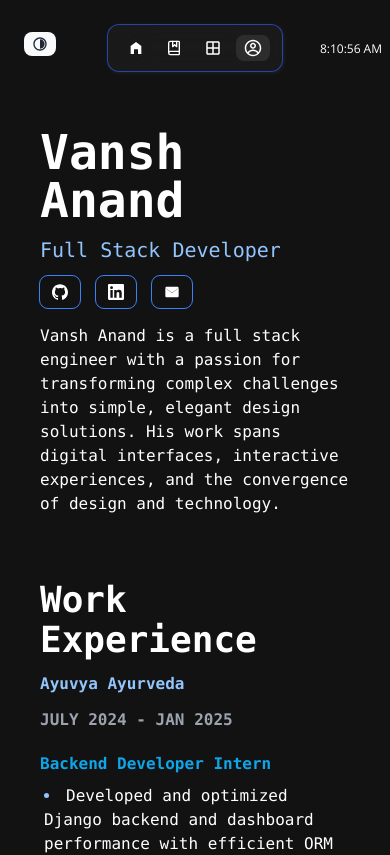
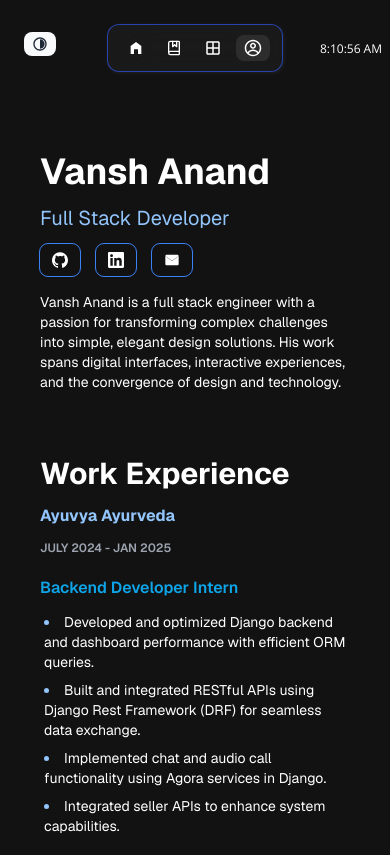
Before and after one commit to vanshanand34/Vansh-Portfolio, a Next.js app: page /about-me in a window 390 px wide. Shown: the top 855 px of the page. Built offline with nearby package versions, Linux system fonts and the light colour scheme.

Commit message:
fix: Fixed unecessary UI changes

```diff
--- a/app/about-me/AboutPage.tsx
+++ b/app/about-me/AboutPage.tsx
@@ -4,6 +4,7 @@ import React from "react";
 import LinkButtons from "../components/LinkButtons";
 import ParentLayout from "../ParentLayout";
 import ExperienceSection from "./components/Experience";
+import { Geist } from "next/font/google";
 
 export default function AboutMePage() {
   return (
@@ -14,6 +15,10 @@ export default function AboutMePage() {
   )
 }
 
+const geist = Geist({
+  variable: "--font-geist",
+  subsets: ["latin"],
+})
 function AboutMe() {
 
   const experiencePointsList = [
@@ -25,10 +30,10 @@ function AboutMe() {
 
   return (
     <>
-      <div className="font-mono tracking-tight dark:tracking-normal px-6 sm:px-16 md:px-42 lg:px-64 py-24 md:py-32">
-        <div className="p-4 py-8 md:py-16" id="intro">
+      <div className={` ${geist.className} sm:font-mono tracking-tight dark:tracking-normal px-6 sm:px-16 md:px-42 lg:px-64 py-24 md:py-32`}>
+        <div className="p-4 py-8 pt-14 md:py-16" id="intro">
 
-          <div className="md:text-7xl text-5xl font-bold text-gray-800 dark:text-white">
+          <div className="md:text-7xl sm:text-5xl text-4xl font-bold text-gray-800 dark:text-white">
             Vansh Anand
           </div>
 
@@ -38,13 +43,14 @@ function AboutMe() {
 
           <LinkButtons height={16} width={16} />
 
-          <div className="md:font-medium  font-mono text-gray-800 dark:text-white md:text-lg xl:text-xl text-base pt-4 sm:pt-2">
+          <div className="md:font-medium sm:font-mono text-gray-800 dark:text-white
+          xl:text-xl md:text-lg sm:text-base text-sm pt-4 sm:pt-2">
             Vansh Anand is a full stack engineer with a passion for transforming complex challenges into simple, elegant design solutions. His work spans digital interfaces, interactive experiences, and the convergence of design and technology.
           </div>
 
         </div>
 
-        <ExperienceSection experiencePoints={experiencePointsList}/>
+        <ExperienceSection experiencePoints={experiencePointsList} />
 
         <div className="px-4 py-8" id="education">
           <div className="font-bold md:text-6xl text-4xl dark:text-inherit text-gray-800">
--- a/app/about-me/components/Experience.tsx
+++ b/app/about-me/components/Experience.tsx
@@ -4,17 +4,17 @@ import ExperienceList from "./ExperienceList";
 export default function ExperienceSection( {experiencePoints} : {experiencePoints: string[]} ) {
     return (
         <div className="px-4 py-8 md:py-16" id="experience">
-            <div className="font-bold md:text-6xl text-4xl text-gray-800 dark:text-inherit">
+            <div className="font-bold md:text-6xl sm:text-5xl text-3xl text-gray-800 dark:text-inherit">
                 Work Experience
             </div>
             <div className="">
-                <div className="sm:flex items-center justify-between gap-2 py-2 md:py-6">
-                    <div className="font-bold lg:text-3xl md:text-2xl text-base dark:text-blue-300
+                <div className="sm:flex items-center justify-between sm:gap-2 py-2 md:py-6">
+                    <div className="font-bold lg:text-3xl md:text-2xl text-bsase dark:text-blue-300
                      text-sky-700 py-1 sm:py-0">
                         Ayuvya Ayurveda
                     </div>
 
-                    <div className="font-semibold md:text-lg text-base dark:text-gray-400 text-gray-500 py-2 sm:py-0">
+                    <div className="font-semibold md:text-base sm:text-sm text-xs dark:text-gray-400 text-gray-500 py-2 sm:py-0">
                         JULY 2024 - JAN 2025
                     </div>
                 </div>
--- a/app/about-me/components/ExperienceList.tsx
+++ b/app/about-me/components/ExperienceList.tsx
@@ -2,8 +2,8 @@ import React from "react";
 
 export default function ExperienceList({ experiencePoints }: { experiencePoints: string[] }) {
     return (
-        <ul className="p-1 font-mono marker:text-blue-300 list-disc list-inside
-                xl:text-lg md:text-lg sm:text-base md:font-medium dark:text-white">
+        <ul className="p-1 sm:font-mono marker:text-blue-300 list-disc list-inside
+                xl:text-lg md:text-base sm:text-base text-sm md:font-medium dark:text-white">
             {
                 experiencePoints.map(
                     (experiencePoint, index) =>
@@ -15,5 +15,5 @@ export default function ExperienceList({ experiencePoints }: { experiencePoints:
 
 
 function ExperinceListItem({ item }: { item: string }) {
-    return <li className="md:py-1">{item}</li>
+    return <li className="py-1">{item}</li>
 }
--- a/app/api/resume/route.ts
+++ b/app/api/resume/route.ts
@@ -4,12 +4,12 @@ import path from "path";
 // import { readFile } from "fs/promises";
 import { NextResponse } from "next/server";
 
-const filePath = path.resolve('.', 'public', 'vansh-resume-april-latest.pdf');
+const filePath = path.resolve('.', 'public', 'vansh-overall-june.pdf');
 const imageBuffer = fs.readFileSync(filePath);
 // const pdfbuffer = await readFile(path.join(process.cwd(), "public/resume.pdf"));
 
 export async function GET(){
-    const res = new NextResponse(imageBuffer);
+    const res = new NextResponse(imageBuffer as BodyInit);
     res.headers.set('Content-type', 'application/pdf');
     res.headers.set('Content-Disposition', 'attachment; filename=Vansh-Anand-Resume.pdf');
     return res;
```
